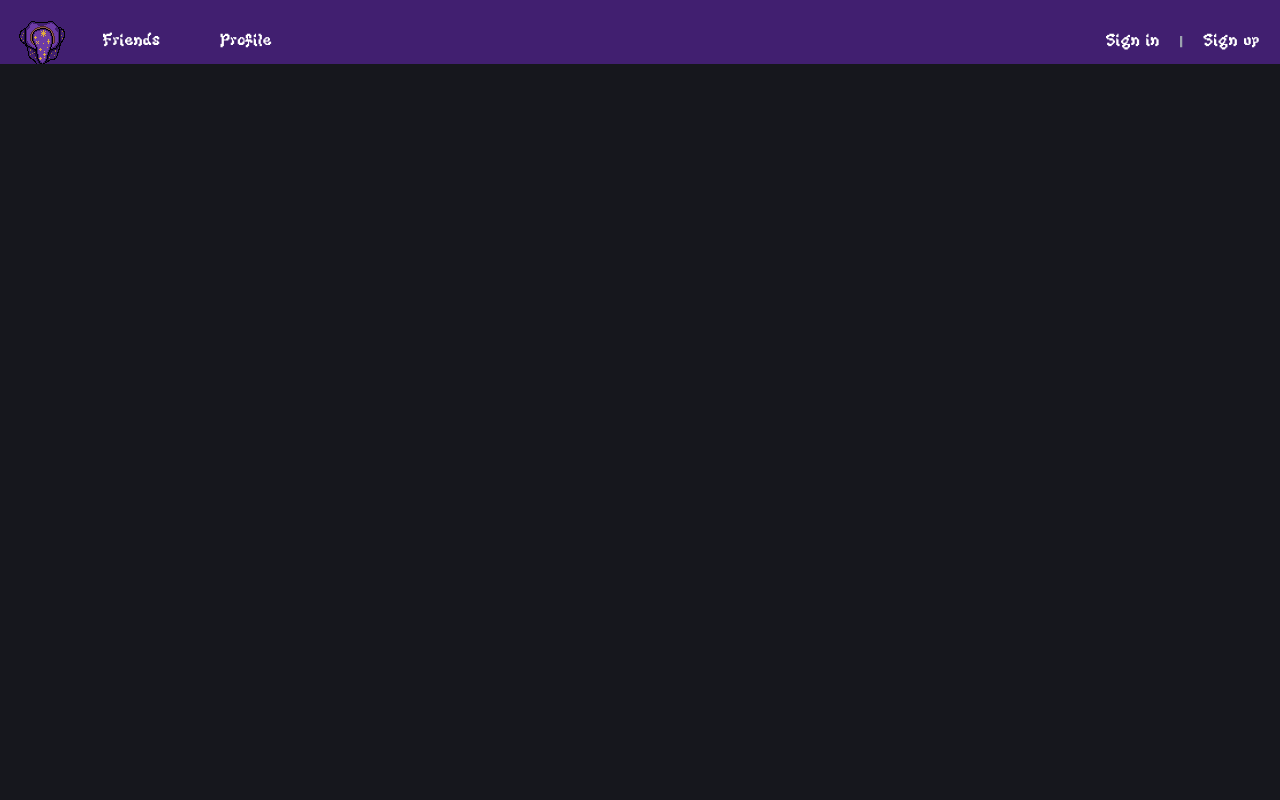
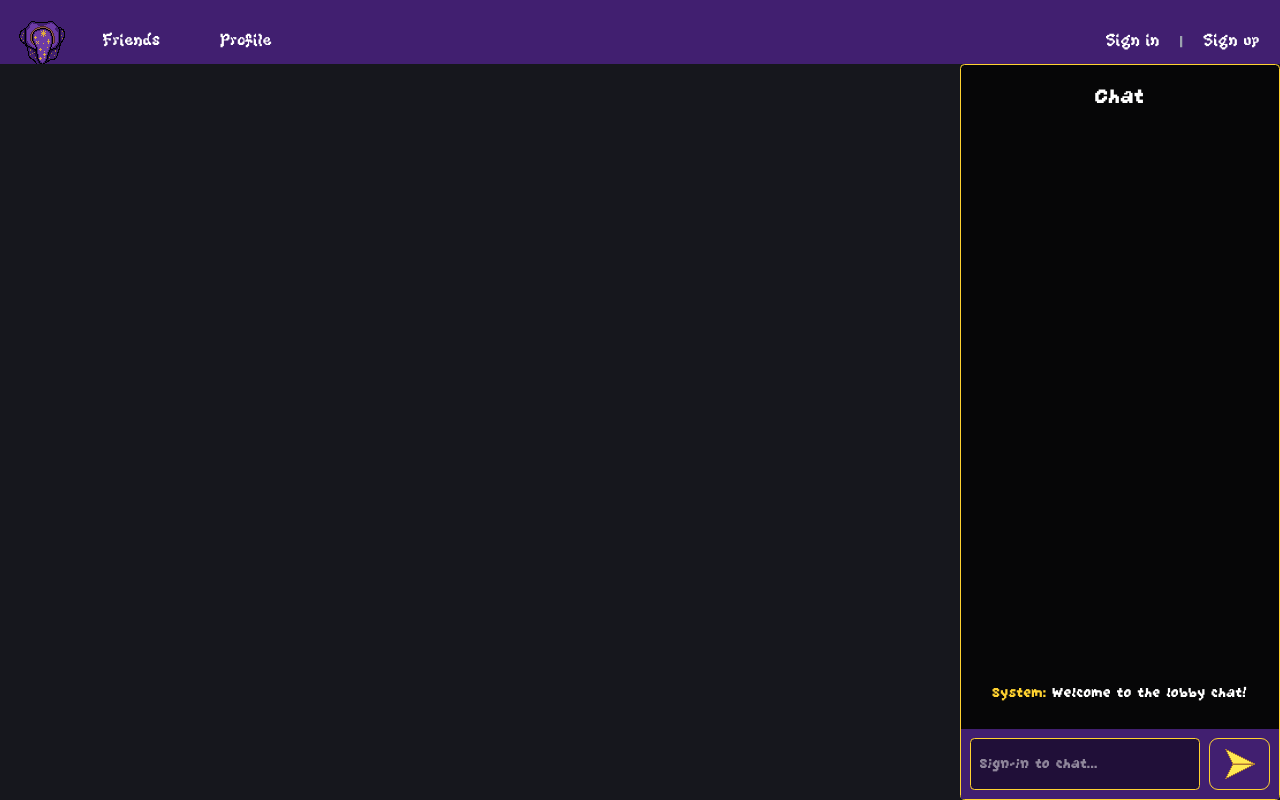
Before and after one commit to Raoul1808/ft_transcendence, a React (Vite) app in the folder frontend/: page /Game in a window 1280 px wide. Built offline with nearby package versions, Linux system fonts and the light colour scheme; no server answers.

Commit message:
add chat div to game, fix log out  button size

```diff
--- a/frontend/src/Navbar.jsx
+++ b/frontend/src/Navbar.jsx
@@ -38,7 +38,7 @@ const Navbar = ({ isLoggedIn, setIsLoggedIn }) => {
                         <button
                             type="button"
                             onClick={handleLogout}
-                            className="text-[16px]"
+                            className="text-lg"
                         >
                             Log out
                         </button>
--- a/frontend/src/pages/Friends.jsx
+++ b/frontend/src/pages/Friends.jsx
@@ -35,12 +35,12 @@ export const FriendApiFetch = () => {
                             className="opacity-70 rounded-lg h-auto object-contain max-w-1/1 [image-rendering:pixelated]"
                             src="./src/assets/ducking_wizard.png"
                             alt=""
-                        ></img>
+                        />
                     </a>
                     <div className="flex flex-col h-1/1 justify-between pointer-events-none relative no-underline">
                         <div className="grid grid-cols-[minmax(min-content,auto)_1fr]">
                             <div className="items-center flex h-(--avatar-size)">
-                                <img src="./src/assets/Wizard.png" alt=""></img>
+                                <img src="./src/assets/Wizard.png" alt="" />
                             </div>
                         </div>
                         <div className="flex items-center justify-center h-(--avatar-size) bg-[rgba(0,0,0,0.5)]">
--- a/frontend/src/pages/Game.jsx
+++ b/frontend/src/pages/Game.jsx
@@ -1,11 +1,100 @@
+import { useEffect, useRef, useState } from "react"
+
 const Game = () => {
+    const [messages, setMessages] = useState([
+        { id: 1, user: "System", text: "Welcome to the lobby chat!" },
+    ])
+    const [input, setInput] = useState("")
+    const bottomRef = useRef(null)
+    const [username, setUsername] = useState("")
+
+    useEffect(() => {
+        const fetchUser = async () => {
+            try {
+                const response = await fetch("/api/me", {
+                    credentials: "include",
+                })
+                if (response.ok) {
+                    const data = await response.json()
+                    setUsername(data.username)
+                }
+            } catch (err) {
+                console.log("Could not fetch user data for the chat:", err)
+            }
+        }
+        fetchUser()
+    }, [])
+
+    useEffect(() => {
+        bottomRef.current?.scrollIntoView({ behavior: "smooth" })
+    }, [messages])
+
+    const handleSend = (e) => {
+        e.preventDefault()
+
+        if (input === "") return
+        const newMessage = {
+            id: Date.now(),
+            user: username,
+            text: input,
+        }
+        setMessages([...messages, newMessage])
+        setInput("")
+    }
+
     return (
-        <div className="relative flex w-1/1 min-h-[92svh]">
+        <div className="flex w-full h-[92svh]">
             <iframe
-                className="absolute h-1/1 w-1/1"
+                className=" h-full w-3/4"
                 src="game-export/game.html"
                 title="game"
             />
+            <div className="flex flex-col h-1/1 w-1/4 bg-[rgba(0,0,0,0.75)] rounded border border-amber-300 text-white">
+                <div className="p-3 text-center text-2xl"> Chat </div>
+
+                <div className="flex-1 overflow-y-auto p-3 flex flex-col scrollbar-none">
+                    <div className="mt-auto space-y-2">
+                        {messages.map((msg) => (
+                            <div key={msg.id} className="wrap-break-word">
+                                <span className="text-amber-300">
+                                    {msg.user}:{" "}
+                                </span>
+                                <span>{msg.text}</span>
+                            </div>
+                        ))}
+                        <div ref={bottomRef} />
+                    </div>
+                </div>
+
+                <form
+                    onSubmit={handleSend}
+                    className="p-2 bg-wizard-purple flex gap-2"
+                >
+                    <input
+                        type="text"
+                        onChange={(e) => setInput(e.target.value)}
+                        value={input}
+                        disabled={!username}
+                        placeholder={
+                            username
+                                ? "Type a message..."
+                                : "Sign-in to chat..."
+                        }
+                        className="flex-1 p-2 rounded border border-amber-300 bg-black/50 text-white"
+                    />
+                    <button
+                        type="submit"
+                        disabled={!username}
+                        className="px-3 py-2 rounded-lg border border-amber-300 hover:bg-[rgba(0,0,0,0.5)] hover:cursor-pointer"
+                    >
+                        <img
+                            src="./src/assets/arrow.png"
+                            alt=""
+                            className="[image-rendering:pixelated]"
+                        />
+                    </button>
+                </form>
+            </div>
         </div>
     )
 }
--- a/frontend/src/pages/Profile.jsx
+++ b/frontend/src/pages/Profile.jsx
@@ -46,7 +46,7 @@ const Profile = () => {
                                 className="w-5 h-5 object-contain"
                                 src="../src/assets/pencil.png"
                                 alt=""
-                            ></img>
+                            />
                         </button>
                     </div>
                 </div>
@@ -56,7 +56,7 @@ const Profile = () => {
                             className="w-full h-full object-cover"
                             src="./src/assets/Wizard.png"
                             alt=""
-                        ></img>
+                        />
                     </div>
                     <div className="items-start flex flex-1 flex-col ml-5 min-w-0 shadow">
                         <h1 className="object-contain items-center font-medium relative text-3xl m-[-5px_0_0] max-w-1/1 p-0">
```
Also changed, not shown: frontend/src/assets/arrow.png (added).
